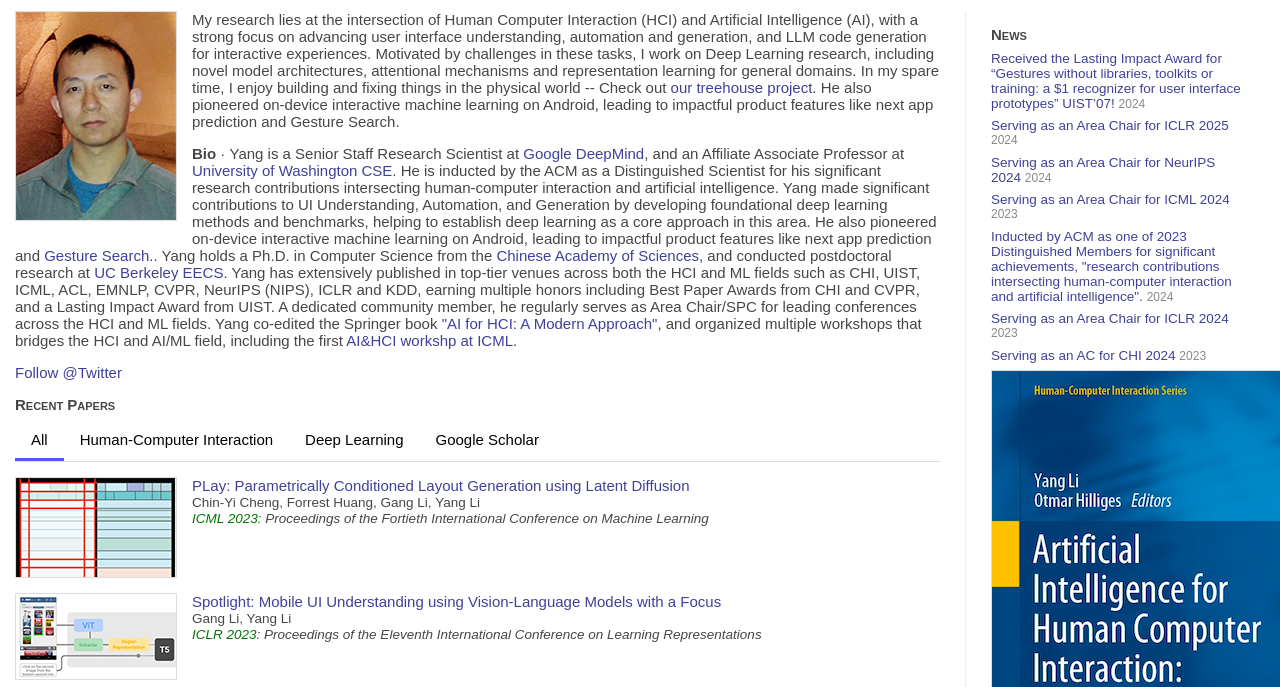
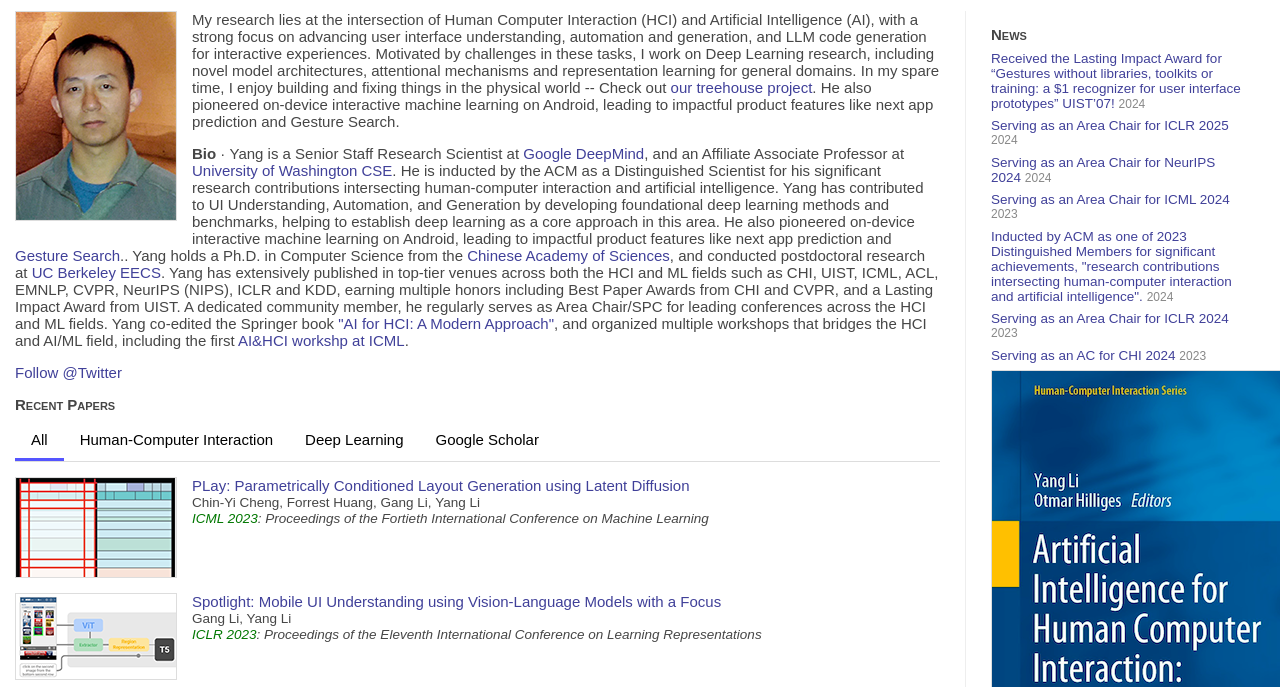
Before and after one commit to yangli169/yangl.org, a plain HTML site: page index.html in a window 1280 px wide. Shown: the part 113-800 px from the top of the page. Drawn offline with nearby package versions, Linux system fonts and the light colour scheme.

Commit message:
Update index.html

```diff
--- a/index.html
+++ b/index.html
@@ -94,7 +94,7 @@
 						and an Affiliate Associate Professor at <a href="http://www.cs.washington.edu/">University of Washington CSE</a>.
 						He is inducted by the ACM as a Distinguished Scientist for his significant research contributions
 						intersecting human-computer interaction and artificial intelligence.
-						Yang made significant contributions to UI Understanding, Automation, and Generation
+						Yang has contributed to UI Understanding, Automation, and Generation
 						by developing foundational deep learning methods and benchmarks, helping to establish
 						deep learning as a core approach in this area. He also pioneered on-device interactive
 						machine learning on Android, leading to impactful product features like next app prediction and
```
